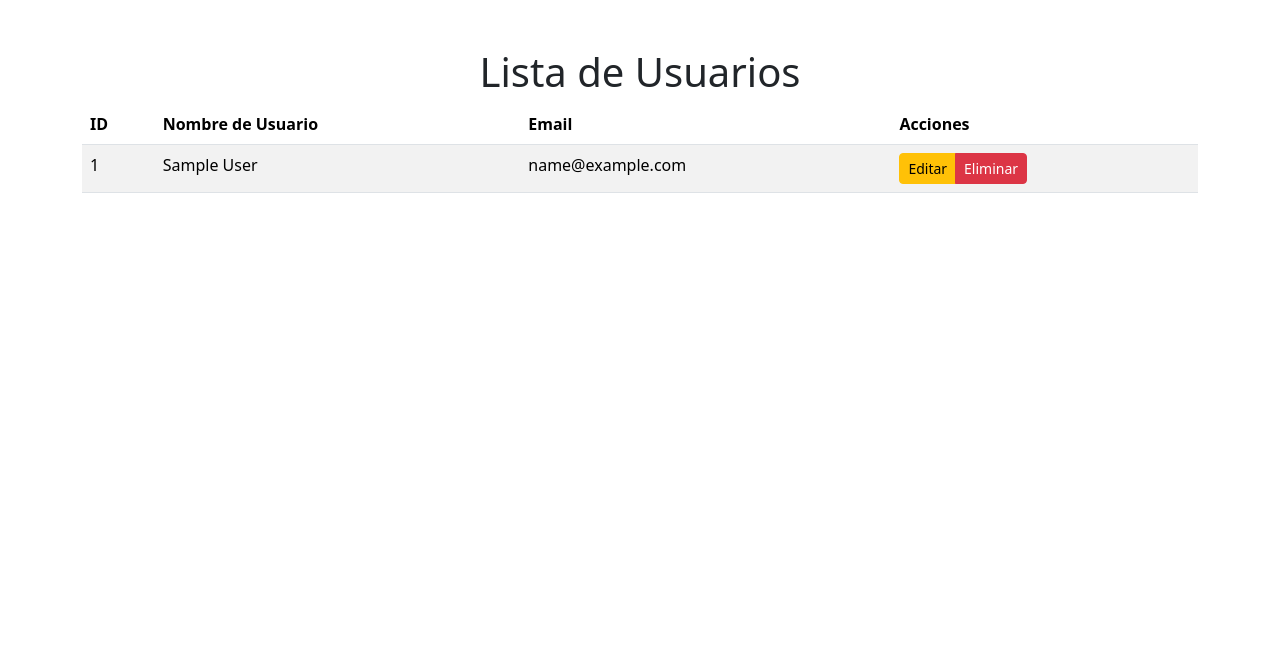
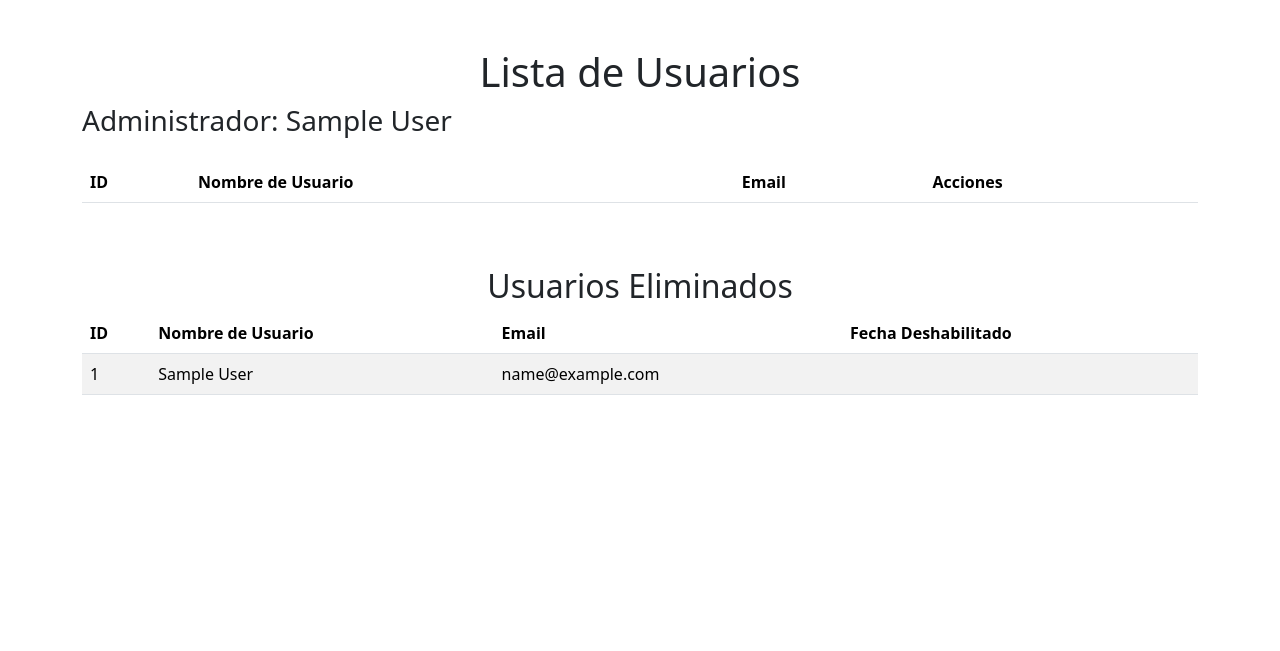
Before and after one commit to DiegoMarchandon/TPFinalPWD, a PHP site: page /Vista/Home/actualizarUsuario.php in a window 1280 px wide. Shown: the part 56-707 px from the top of the page. Run offline with PHP 8.4, Linux system fonts and the light colour scheme; the visitor is signed in with stand-in values (Sample User, id 1); data comes from the database, SQL or seed files in the repository; lists and menus that the app fills with data are empty; some libraries are stand-ins or nearby versions.

Commit message:
algunas modificaciones a las opciones del admin

```diff
--- a/Control/ABMUsuario.php
+++ b/Control/ABMUsuario.php
@@ -238,6 +238,26 @@
         return $arreglo;
     }
 
+    public function separarUsuariosHabilitadosYDeshabilitados() {
+        $usuarios = $this->buscar(null);
+
+        $usuariosHabilitados = [];
+        $usuariosDeshabilitados = [];
+
+        foreach ($usuarios as $usuario) {
+            if ($usuario->getUsDeshabilitado() === '0000-00-00 00:00:00') {
+                $usuariosHabilitados[] = $usuario;
+            } else {
+                $usuariosDeshabilitados[] = $usuario;
+            }
+        }
+
+        return [
+            'habilitados' => $usuariosHabilitados,
+            'deshabilitados' => $usuariosDeshabilitados
+        ];
+    }
+
 
 }
 ?>
--- a/Vista/Action/eliminarLogin.php
+++ b/Vista/Action/eliminarLogin.php
@@ -15,7 +15,7 @@
     $param = ['idusuario' => $datos['id']];
     $usuario = $abmUsuario->buscar($param)[0];
     $param = [
-        'idusuario' => $usuario->getIdusuario(), // Asegúrate de incluir el idusuario aquí
+        'idusuario' => $usuario->getIdusuario(),
         'usnombre' => $usuario->getUsnombre(),
         'uspass' => $usuario->getUspass(),
         'usmail' => $usuario->getUsmail(),
--- a/Vista/Home/actualizarUsuario.php
+++ b/Vista/Home/actualizarUsuario.php
@@ -1,16 +1,25 @@
 <?php include_once("../estructura/headerSeguro.php"); ?>
 <?php
-//include_once '../../configuracion.php';
+include_once '../../configuracion.php';
 
-//$session = new Session();
+$session = new Session();
 $abmUsuario = new ABMUsuario();
 
-// Buscar todos los usuarios
-$usuarios = $abmUsuario->buscar(null);
+// Obtener el ID del usuario en la sesion
+$idUsuarioSesion = $session->getUsuario()->getIdUsuario();
+$nombreUsuarioSesion = $session->getUsuario()->getUsNombre();
+
+// Separar usuarios habilitados y deshabilitados
+$usuariosSeparados = $abmUsuario->separarUsuariosHabilitadosYDeshabilitados();
+$usuariosHabilitados = $usuariosSeparados['habilitados'];
+$usuariosDeshabilitados = $usuariosSeparados['deshabilitados'];
 ?>
 
 <div class="container mt-5">
     <h1 class="text-center">Lista de Usuarios</h1>
+    <div class="mb-4">
+        <h3 class="text-left">Administrador: <?php echo $nombreUsuarioSesion; ?></h3>
+    </div>
     <div class="table-responsive">
         <table class="table table-striped">
             <thead>
@@ -23,7 +32,7 @@
             </thead>
             <tbody>
                 <?php
-                foreach ($usuarios as $usuario) {
+                foreach ($usuariosHabilitados as $usuario) {
                     echo "<tr>";
                     echo "<td>" . $usuario->getIdUsuario() . "</td>";
                     echo "<td>" . $usuario->getUsNombre() . "</td>";
@@ -31,7 +40,9 @@
                     echo "<td>";
                     echo "<div class='btn-group' role='group'>";
                     echo "<a href='formEdit.php?id=" . $usuario->getIdUsuario() . "' class='btn btn-warning btn-sm'>Editar</a>";
-                    echo "<a href='../Action/eliminarLogin.php?id=" . $usuario->getIdUsuario() . "' class='btn btn-danger btn-sm'>Eliminar</a>";
+                    if ($usuario->getIdUsuario() !== $idUsuarioSesion) { // No permitir eliminar al administrador de la sesión
+                        echo "<a href='../Action/eliminarLogin.php?id=" . $usuario->getIdUsuario() . "' class='btn btn-danger btn-sm'>Eliminar</a>";
+                    }
                     echo "</div>";
                     echo "</td>";
                     echo "</tr>";
@@ -40,5 +51,34 @@
             </tbody>
         </table>
     </div>
+
+    <?php if (count($usuariosDeshabilitados) > 0): ?>
+        <h2 class="text-center mt-5">Usuarios Eliminados</h2>
+        <div class="table-responsive">
+            <table class="table table-striped">
+                <thead>
+                    <tr>
+                        <th>ID</th>
+                        <th>Nombre de Usuario</th>
+                        <th>Email</th>
+                        <th>Fecha Deshabilitado</th>
+                    </tr>
+                </thead>
+                <tbody>
+                    <?php
+                    foreach ($usuariosDeshabilitados as $usuario) {
+                        echo "<tr>";
+                        echo "<td>" . $usuario->getIdUsuario() . "</td>";
+                        echo "<td>" . $usuario->getUsNombre() . "</td>";
+                        echo "<td>" . $usuario->getUsMail() . "</td>";
+                        echo "<td>" . $usuario->getUsDeshabilitado() . "</td>";
+                        echo "</tr>";
+                    }
+                    ?>
+                </tbody>
+            </table>
+        </div>
+    <?php endif; ?>
 </div>
+
 <?php include_once("../estructura/footer.php"); ?>
--- a/Vista/Home/formEdit.php
+++ b/Vista/Home/formEdit.php
@@ -22,7 +22,7 @@
         </div>
         <div class="form-group">
             <label for="uspass">Contraseña:</label>
-            <input type="password" id="uspass" name="uspass" class="form-control" required>
+            <input type="password" id="uspass" name="uspass" class="form-control" >
         </div>
         <div class="form-group">
             <label for="usmail">Email:</label>
```
Also changed, not shown: Vista/Action/asignarRol.php (+19 -11 lines), Vista/Home/asignarRoles.php (+50 -7 lines).
